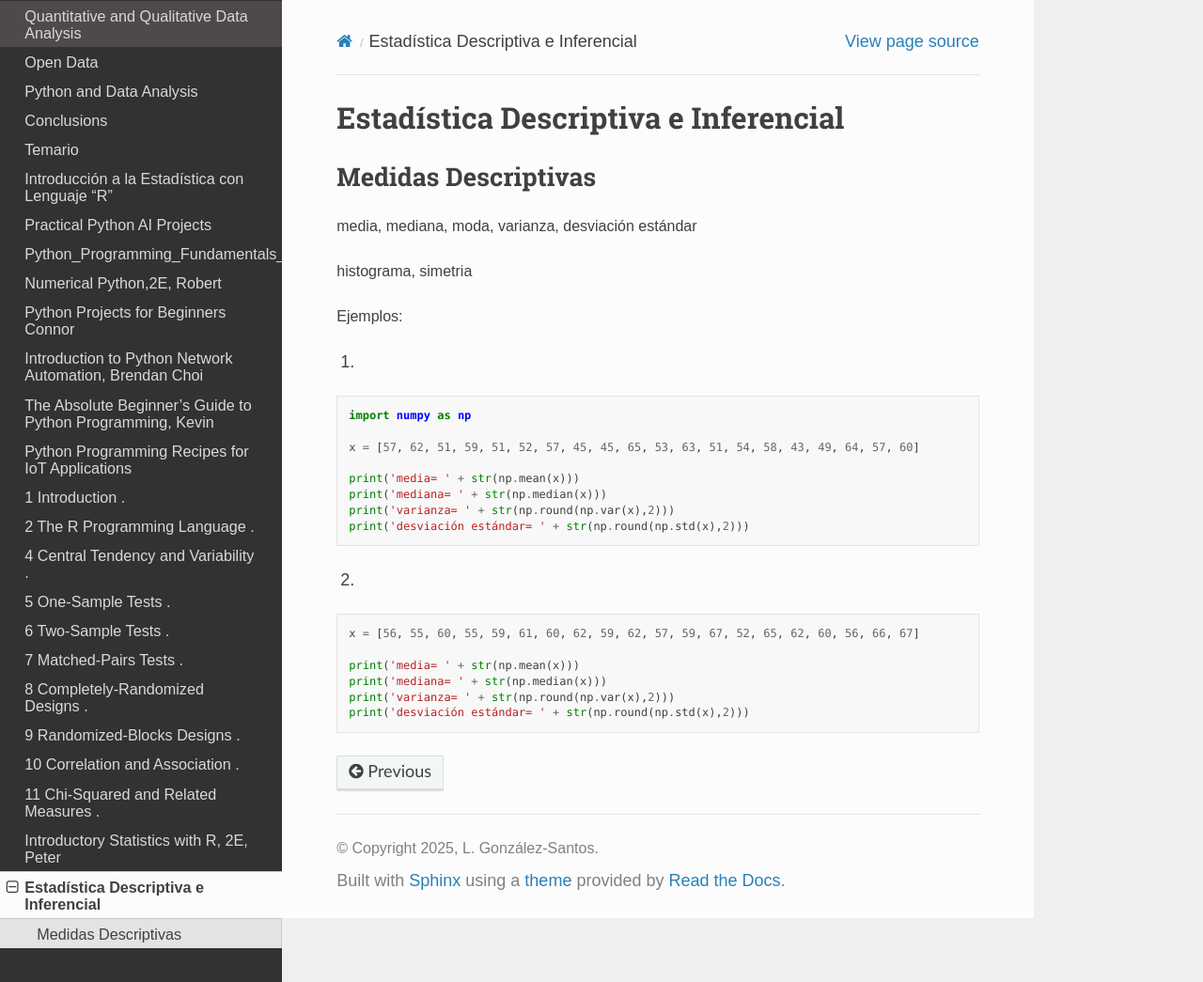
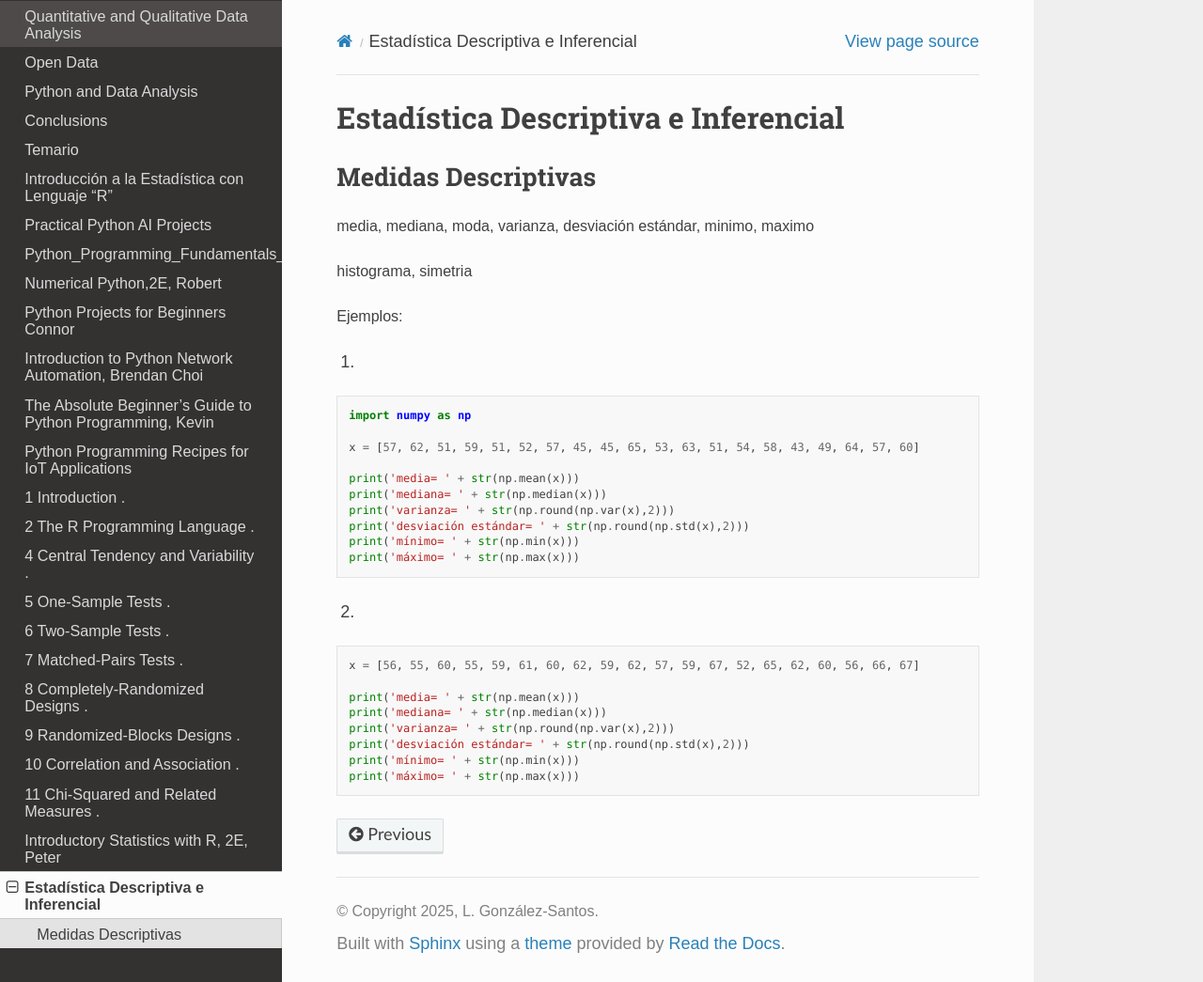
Before and after one commit to matecom57/santosg57-cursos, a Sphinx documentation site: the page built from docs/source/clase_estadistica/clase_estadistica.rst, in a window 1280 px wide and 1045 px high. Shown: the whole window at 94% size. Built offline with Sphinx 7.4.7 and the Read the Docs theme 3.1.0, drawn with Linux system fonts in a browser that asks for light colours.

Commit message:
Test comité

```diff
--- a/docs/source/clase_estadistica/clase_estadistica.rst
+++ b/docs/source/clase_estadistica/clase_estadistica.rst
@@ -4,7 +4,7 @@ Estadística Descriptiva e Inferencial
 Medidas Descriptivas
 --------------------
 
-media, mediana, moda, varianza, desviación estándar
+media, mediana, moda, varianza, desviación estándar, minimo, maximo
 
 histograma, simetria
 
@@ -22,6 +22,8 @@ Ejemplos:
    print('mediana= ' + str(np.median(x)))
    print('varianza= ' + str(np.round(np.var(x),2)))
    print('desviación estándar= ' + str(np.round(np.std(x),2)))
+   print('mínimo= ' + str(np.min(x)))
+   print('máximo= ' + str(np.max(x)))
 
 2)
 
@@ -33,3 +35,5 @@ Ejemplos:
    print('mediana= ' + str(np.median(x)))
    print('varianza= ' + str(np.round(np.var(x),2)))
    print('desviación estándar= ' + str(np.round(np.std(x),2)))
+   print('mínimo= ' + str(np.min(x)))
+   print('máximo= ' + str(np.max(x)))
```
